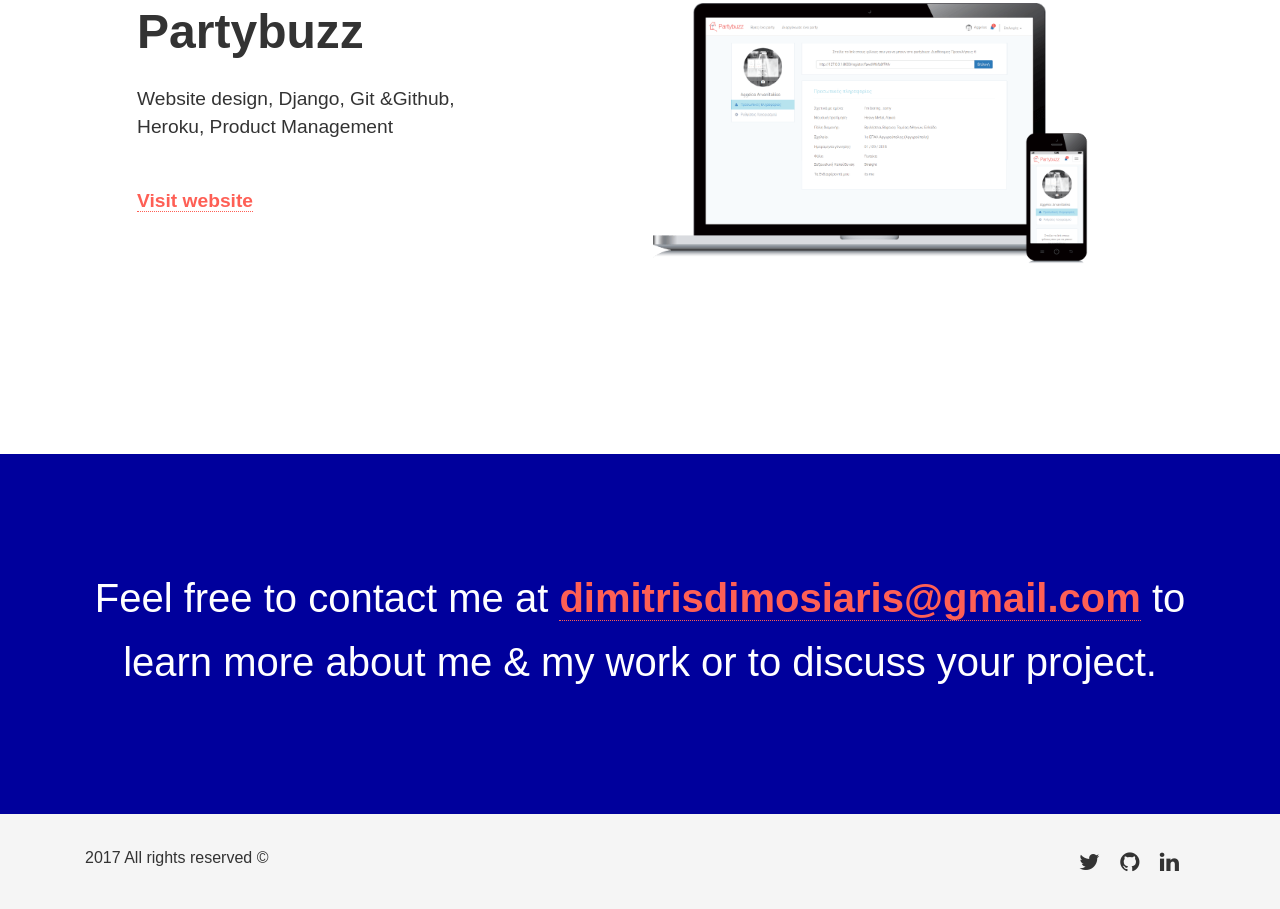
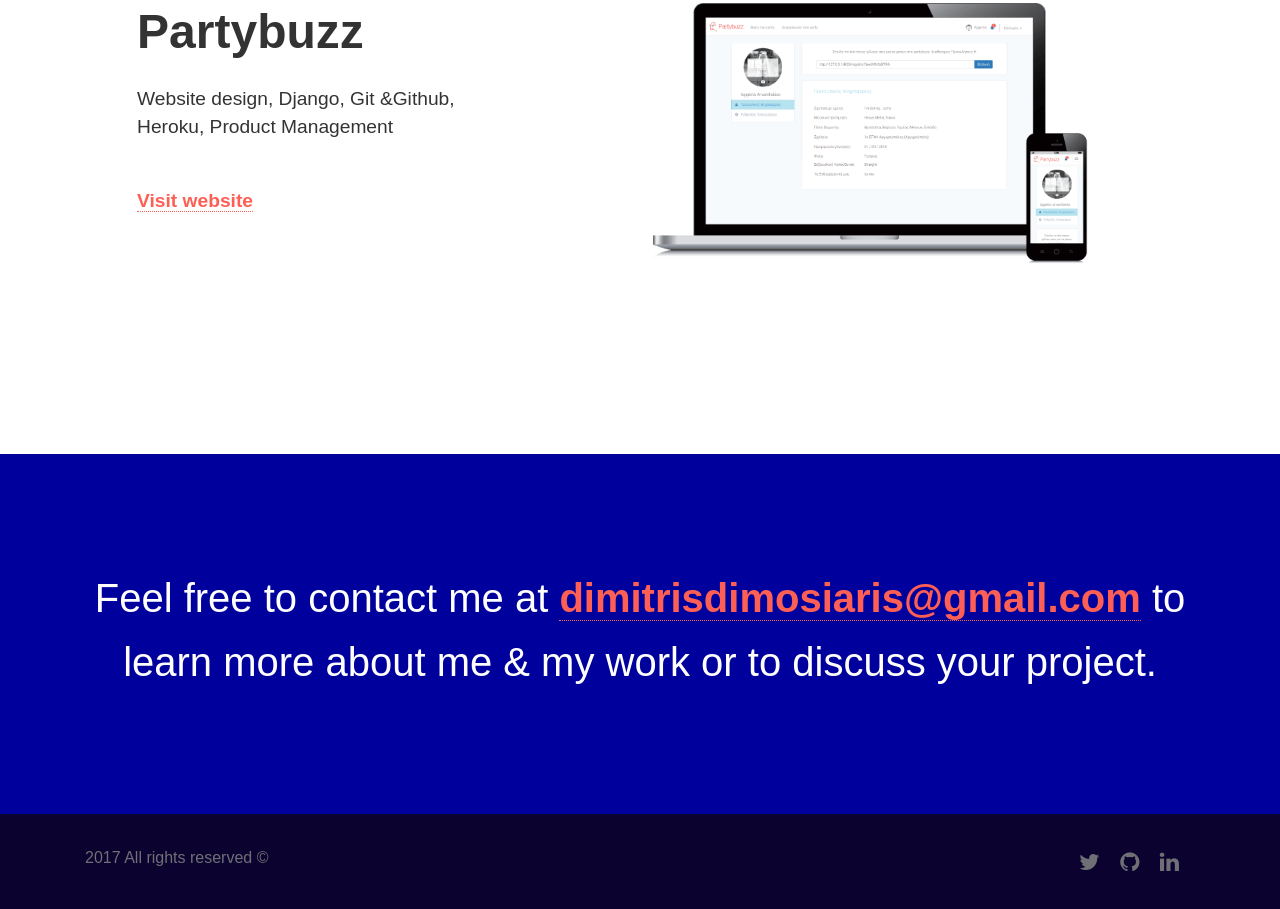
Before and after one commit to dimemp/portfolio, a plain HTML site: page index.html in a window 1280 px wide. Shown: the part 2396-3305 px from the top of the page. Drawn offline with Linux system fonts and the light colour scheme; a web font is replaced by a local one.

Commit message:
Minor changes

```diff
--- a/css/custom.css
+++ b/css/custom.css
@@ -336,7 +336,8 @@ a:active {
 .section-footer {
     padding-top: 2rem;
     padding-bottom: 2rem;
-    background-color: #F5F5F5;
+    background-color: #0C022F;
+    color: #6E7076;
 }
 
 .footer-copyrights {
@@ -350,7 +351,7 @@ a:active {
 .footer-social a {
     font-size: 1.4rem;
     margin-right: 1rem;
-    color: #333333;
+    color: #6E7076;
     border-bottom: none;
 }
 
--- a/index.html
+++ b/index.html
@@ -107,7 +107,7 @@
             <div class="row text-center">
                 <div class="col-12 col-md-6">
                     <h2 class="counter-title">Websites</h2>
-                    <p class="mt-3 projects-number">19</p>
+                    <p class="mt-3 projects-number">18</p>
                 </div>
                 <div class="col-12 col-md-6" id="web-app-wrapper">
                     <h2 class="counter-title">Web apps</h2>
```
